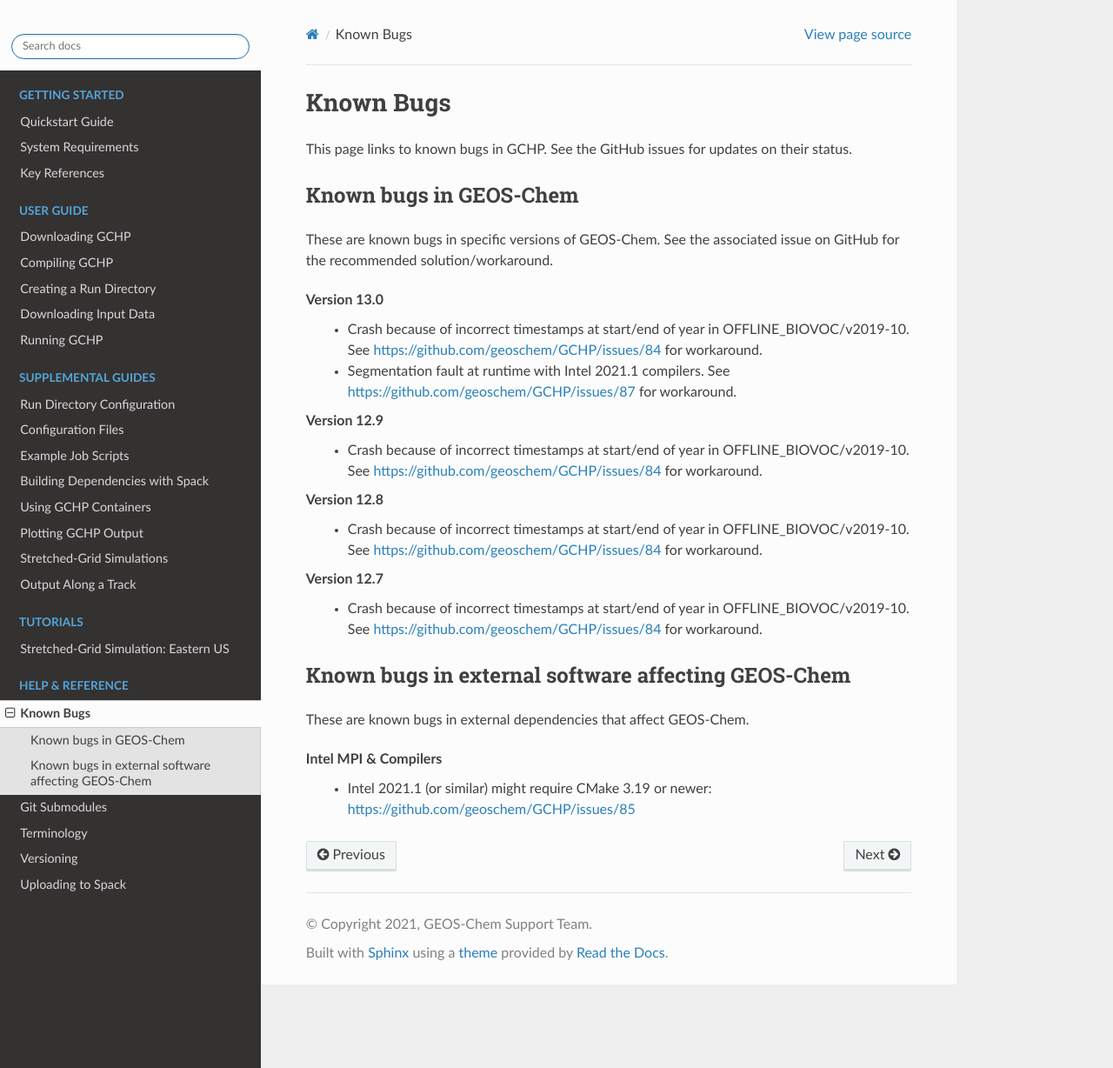
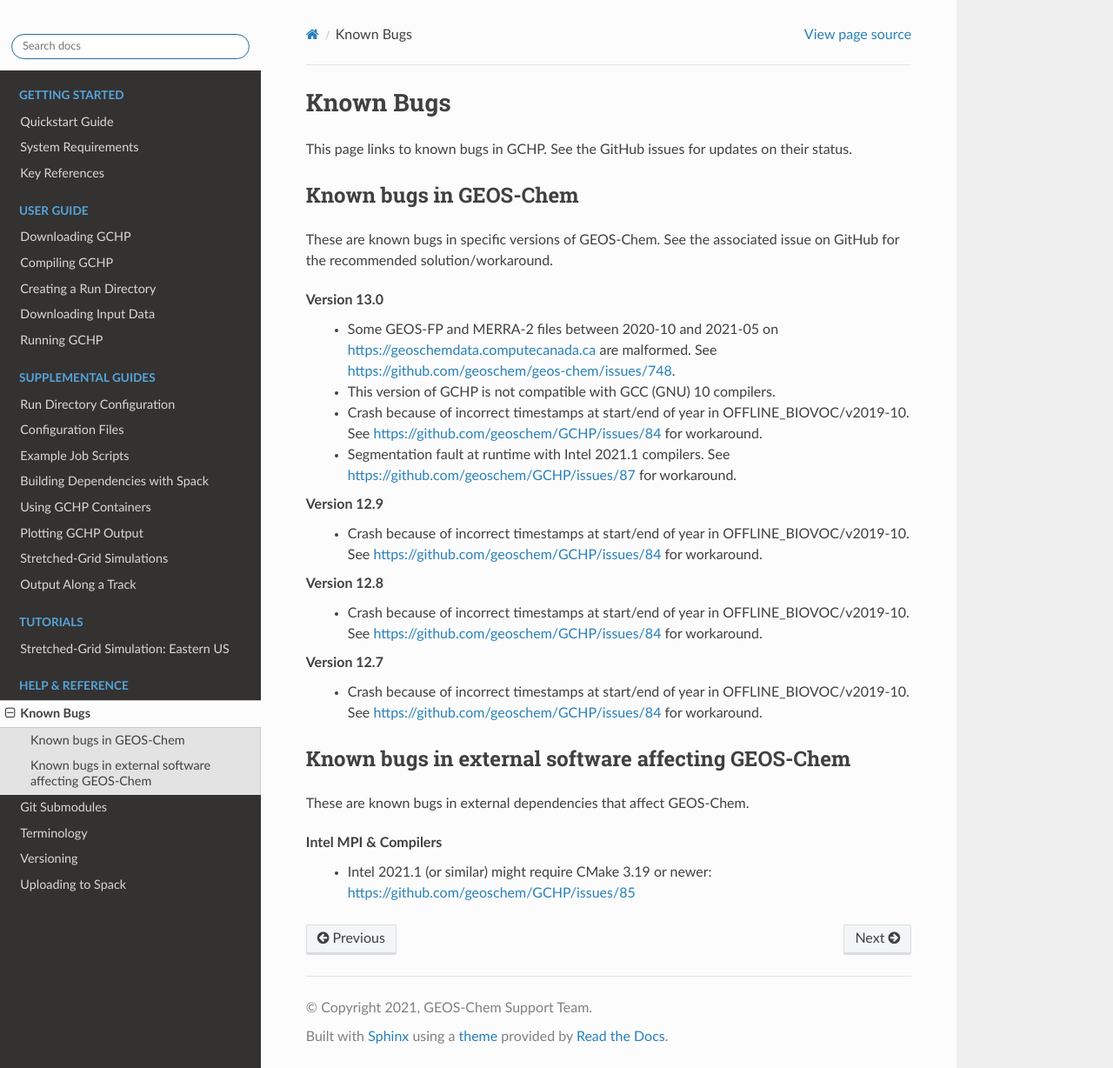
Before and after one commit to geoschem/GCHP, a Sphinx documentation site: the page built from docs/source/reference/known-bugs.rst, in a window 1280 px wide and 1228 px high. Shown: the whole window at 87% size. Built offline with Sphinx 7.4.7 and the Read the Docs theme 2.0.0, drawn with Linux system fonts in a browser that asks for light colours; pages that are not in the unit, such as notebooks, are missing from menus.

Commit message:
Updated "Known bugs" documentation to include malformed metdata desc. and GCC 10 incompatibility

```diff
--- a/docs/source/reference/known-bugs.rst
+++ b/docs/source/reference/known-bugs.rst
@@ -10,6 +10,9 @@ These are known bugs in specific versions of GEOS-Chem. See the associated issue
 the recommended solution/workaround.
 
 Version 13.0
+   * Some GEOS-FP and MERRA-2 files between 2020-10 and 2021-05 on https://geoschemdata.computecanada.ca are malformed.
+     See https://github.com/geoschem/geos-chem/issues/748.
+   * This version of GCHP is not compatible with GCC (GNU) 10 compilers.
    * Crash because of incorrect timestamps at start/end of year in OFFLINE_BIOVOC/v2019-10.
      See https://github.com/geoschem/GCHP/issues/84 for workaround.
    * Segmentation fault at runtime with Intel 2021.1 compilers.
```
